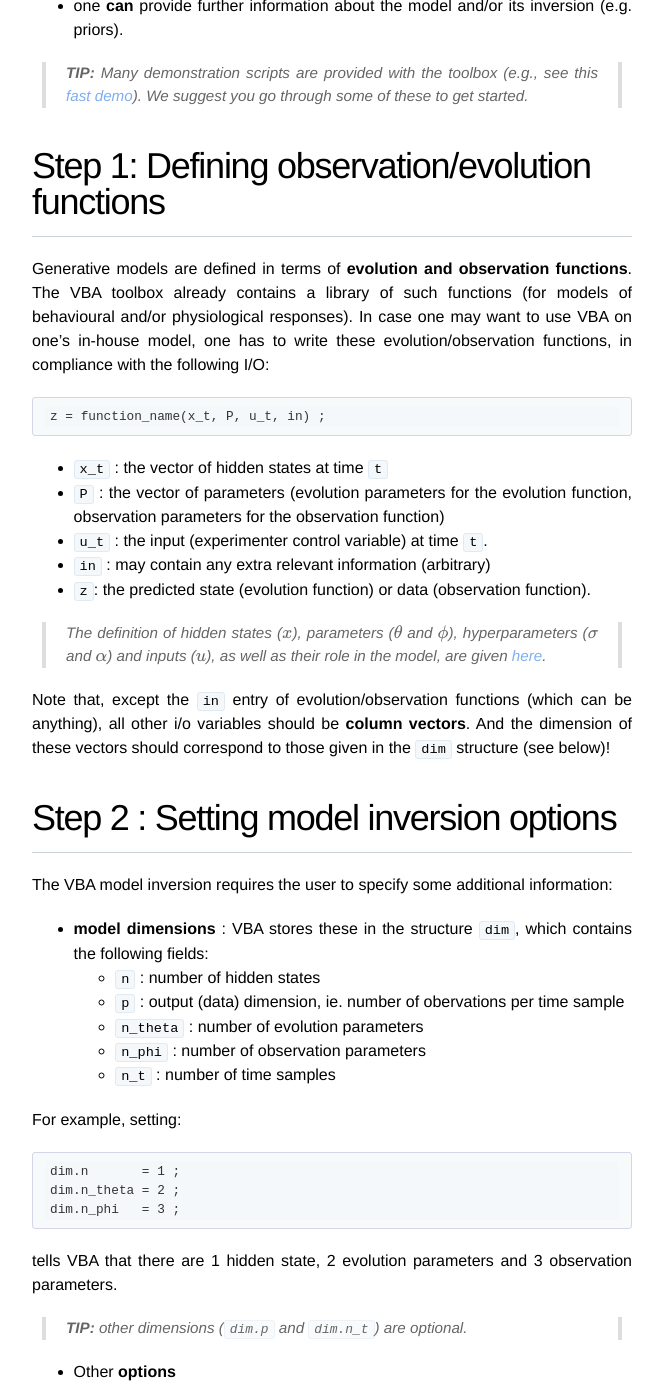
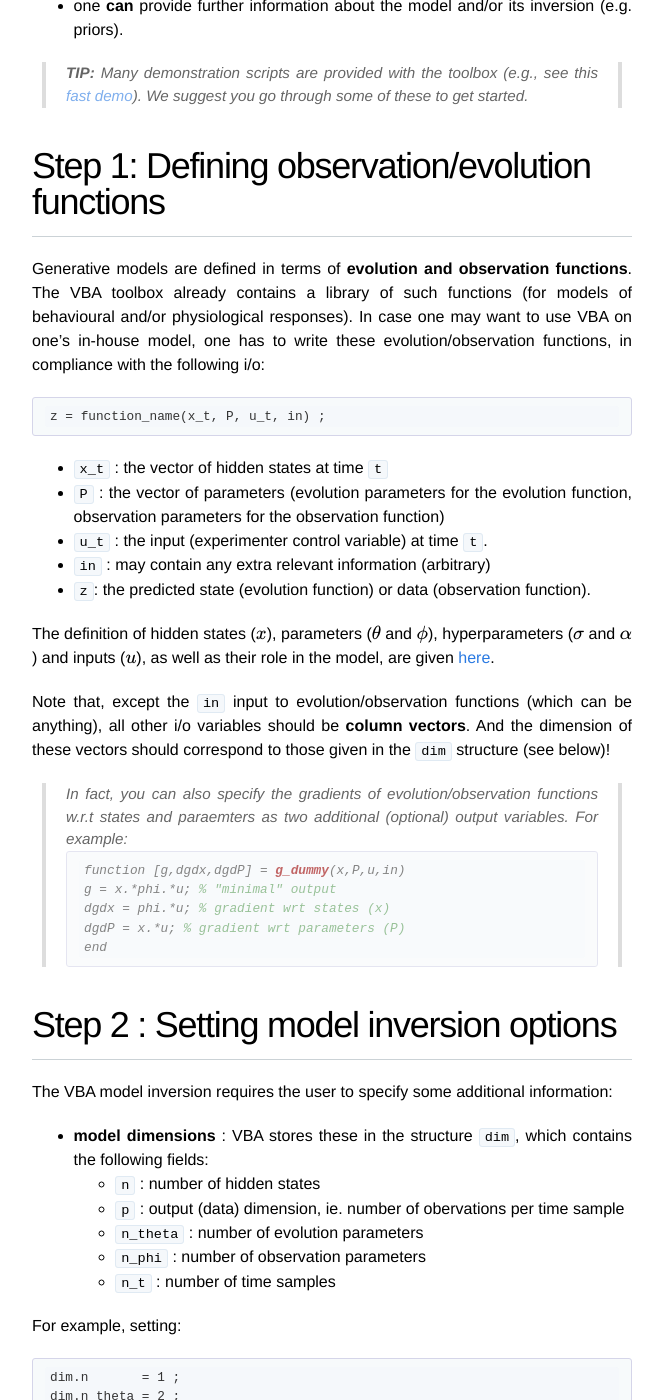
Before and after one commit to MBB-team/VBA-toolbox, a Jekyll site: the page built from _wiki/VBA-model-inversion-in-4-steps.md, in a window 1280 px wide and 1400 px high, scrolled down 589 px. Shown: the whole window, without its empty margins (308-971 px from the left). Built offline with Jekyll 4.4.1, drawn with Linux system fonts in a browser that asks for light colours; nearby versions of some CDN libraries; formulas are drawn with MathJax 3.

Commit message:
Update VBA-model-inversion-in-4-steps.md

````diff
--- a/_wiki/VBA-model-inversion-in-4-steps.md
+++ b/_wiki/VBA-model-inversion-in-4-steps.md
@@ -15,7 +15,7 @@ In brief, in the aim of performing a model-based data analysis using VBA:
 
 # Step 1: Defining observation/evolution functions
 
-Generative models are defined in terms of **evolution and observation functions**. The VBA toolbox already contains a library of such functions (for models of behavioural and/or physiological responses). In case one may want to use VBA on one's in-house model, one has to write these evolution/observation functions, in compliance with the following I/O:
+Generative models are defined in terms of **evolution and observation functions**. The VBA toolbox already contains a library of such functions (for models of behavioural and/or physiological responses). In case one may want to use VBA on one's in-house model, one has to write these evolution/observation functions, in compliance with the following i/o:
 
 ```matlab
 z = function_name(x_t, P, u_t, in) ;
@@ -27,9 +27,19 @@ z = function_name(x_t, P, u_t, in) ;
 - `in` : may contain any extra relevant information (arbitrary)
 - `z`: the predicted state (evolution function) or data (observation function).
 
-> The definition of hidden states ($$x$$), parameters ($$\theta$$ and $$\phi$$), hyperparameters ($$\sigma$$ and $$\alpha$$) and inputs ($$u$$), as well as their role in the model, are given [here]({{ site.baseurl }}/wiki/Structure-of-VBA's-generative-model).
+The definition of hidden states ($$x$$), parameters ($$\theta$$ and $$\phi$$), hyperparameters ($$\sigma$$ and $$\alpha$$) and inputs ($$u$$), as well as their role in the model, are given [here]({{ site.baseurl }}/wiki/Structure-of-VBA's-generative-model).
 
-Note that, except the `in` entry of evolution/observation functions (which can be anything), all other i/o variables should be **column vectors**. And the dimension of these vectors should correspond to those given in the `dim` structure (see below)!
+Note that, except the `in` input to evolution/observation functions (which can be anything), all other i/o variables should be **column vectors**. And the dimension of these vectors should correspond to those given in the `dim` structure (see below)!
+
+> In fact, you can also specify the gradients of evolution/observation functions w.r.t states and paraemters as two additional (optional) output variables. For example:
+```matlab
+function [g,dgdx,dgdP] = g_dummy(x,P,u,in)
+g = x.*phi.*u; % "minimal" output
+dgdx = phi.*u; % gradient wrt states (x)
+dgdP = x.*u; % gradient wrt parameters (P)
+end
+```
+
 
 # Step 2 : Setting model inversion options
 
````
